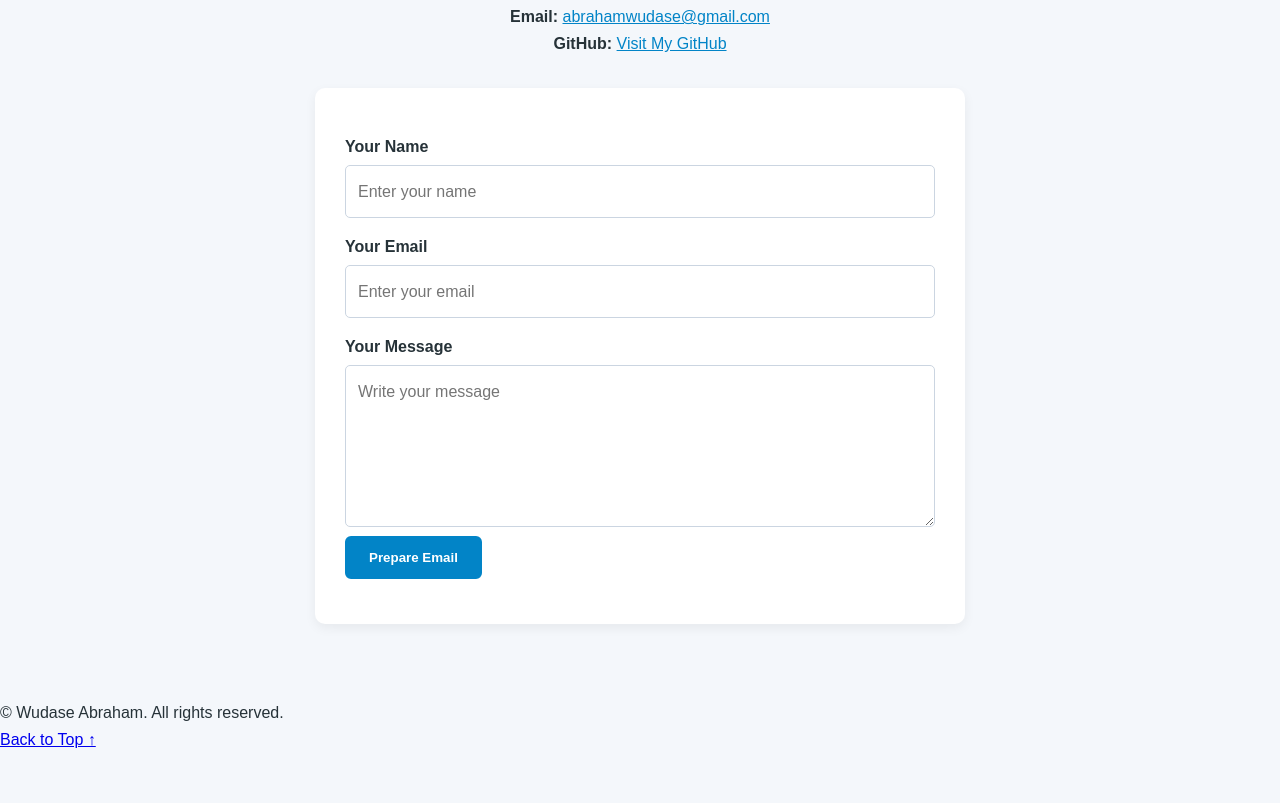
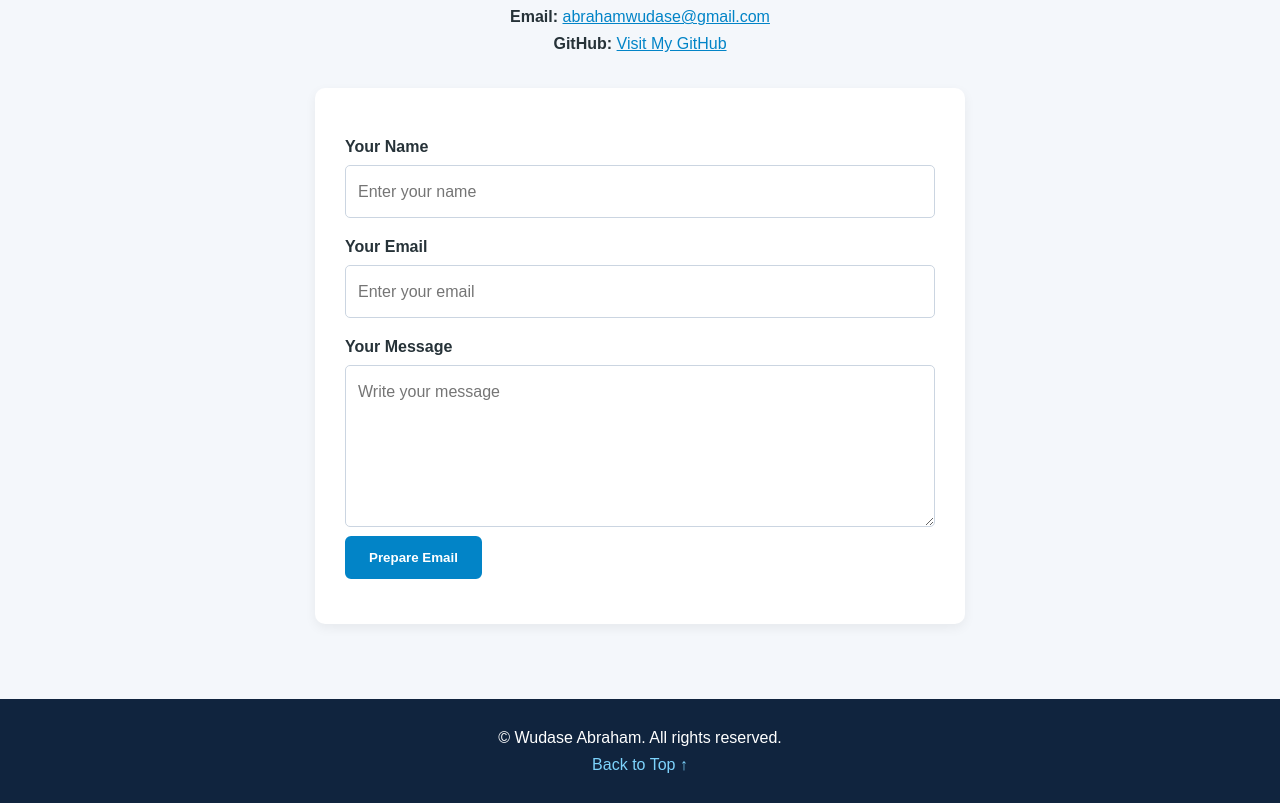
Before and after one commit to abrahamwudase-ship-it/portfolio, a plain HTML site: page index.html in a window 1280 px wide. Shown: the part 3223-4026 px from the top of the page. Before the commit the page ends 3976 px from the top, so only its background shows below. Drawn offline with Linux system fonts and the light colour scheme.

Commit message:
add styles on footer

```diff
--- a/style.css
+++ b/style.css
@@ -333,3 +333,15 @@ header {
     margin-top: 15px;
     overflow-wrap: anywhere;
 }
+
+footer {
+    background-color: #10243e;
+    color: white;
+    padding: 25px;
+    text-align: center;
+}
+
+footer a {
+    color: #7dd3fc;
+    text-decoration: none;
+}
```
